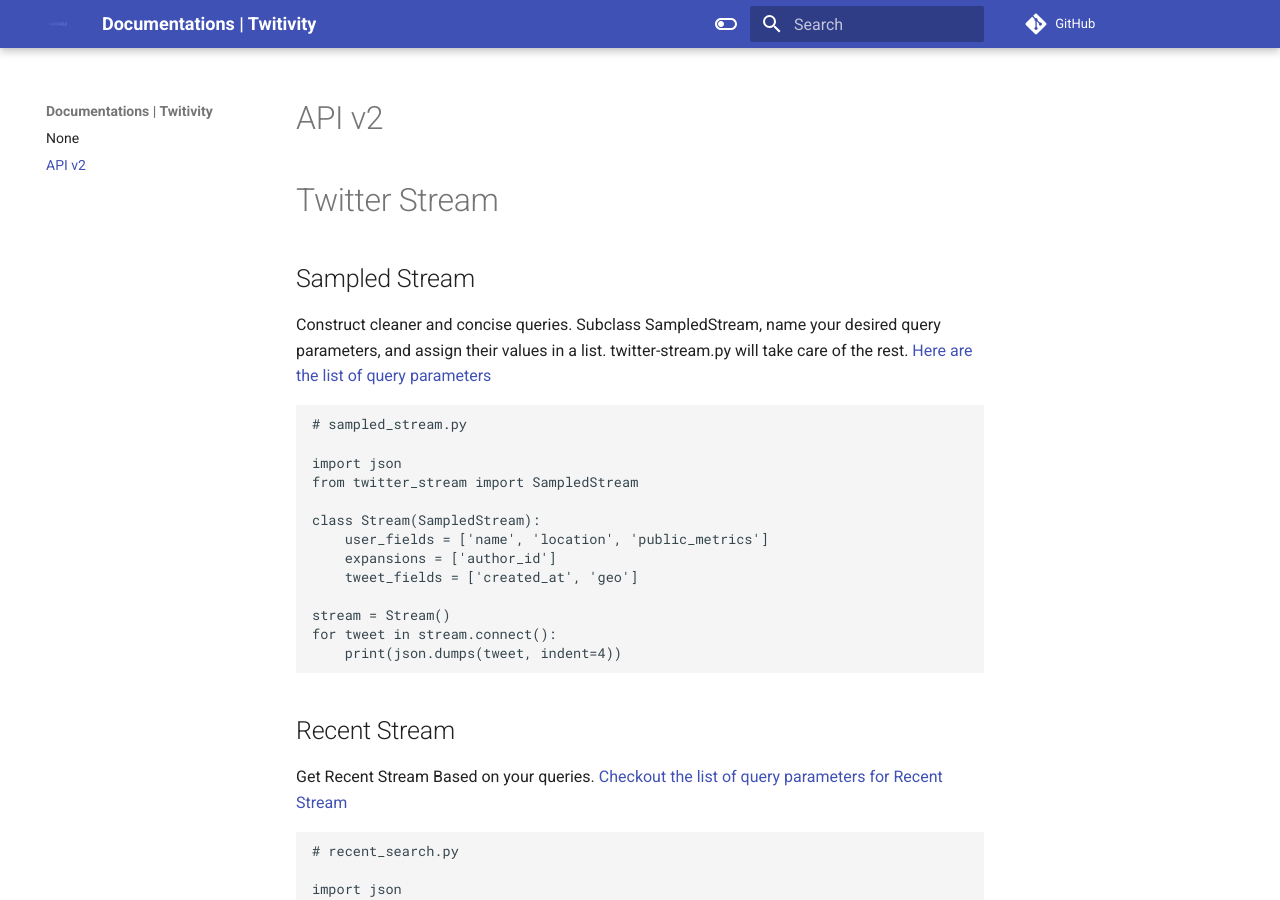
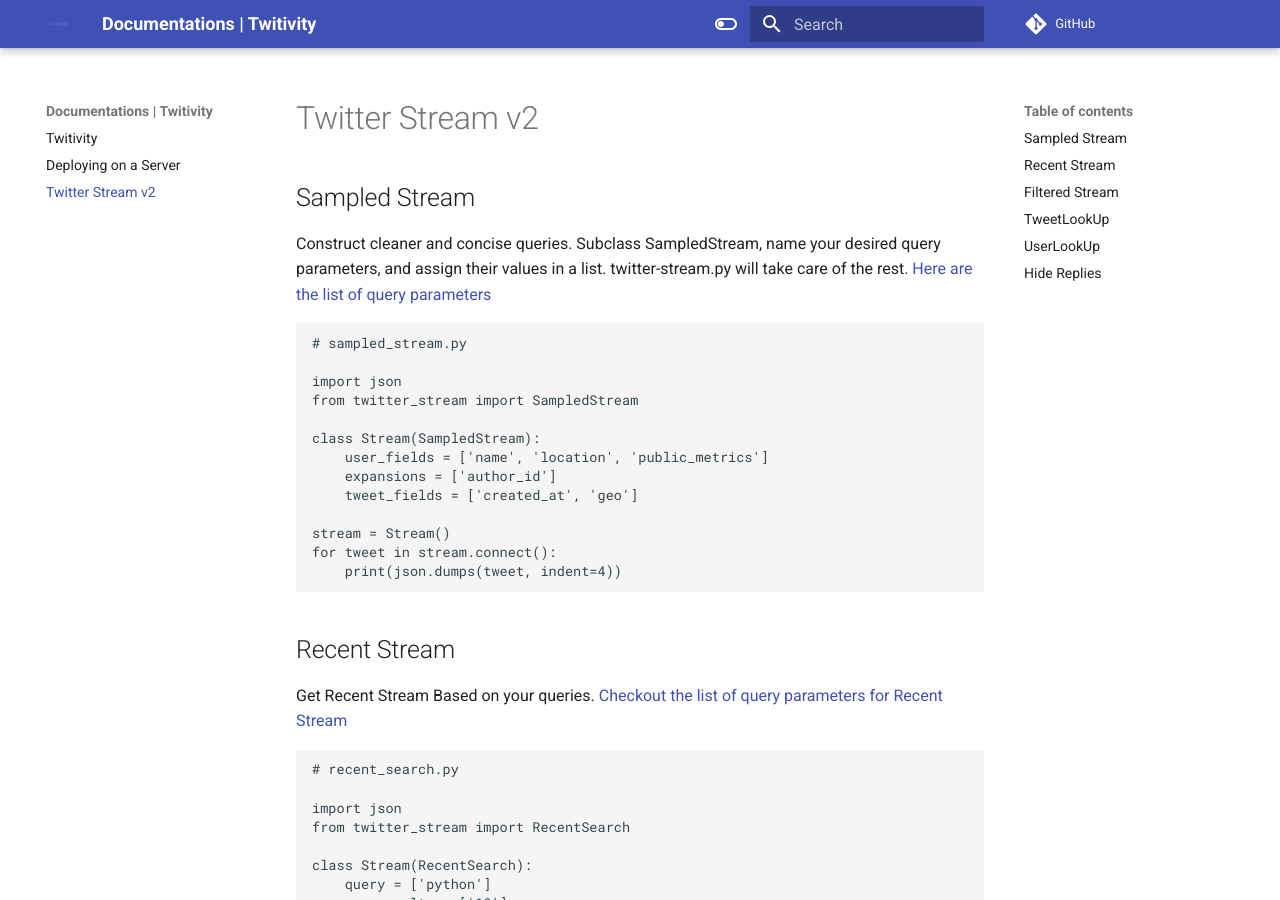
Before and after one commit to twitivity/twitivity.github.io, an MkDocs documentation site: the page built from _docs/twitter-stream.md, in a window 1280 px wide and 900 px high. Built offline with MkDocs 1.6.1 and Material for MkDocs 9.7.7, drawn with Linux system fonts in a browser that asks for light colours; comment, search, counter and statistics services are not loaded.

Commit message:
new docs

```diff
--- a/_docs/twitter-stream.md
+++ b/_docs/twitter-stream.md
@@ -1,6 +1,4 @@
-# API v2
-
-# Twitter Stream
+# Twitter Stream v2
 
 ## Sampled Stream
 
--- a/mkdocs.yml
+++ b/mkdocs.yml
@@ -6,8 +6,9 @@
 site_author: Saadman Rafat
 copyright: Twitivity
 nav:
-  - 'twitivity.md'
-  - 'twitter-stream.md'
+  - Twitivity: 'index.md'
+  - Deploying on a Server: 'twitivity-deploy.md'
+  - Twitter Stream v2: 'twitter-stream.md'
 theme:
   name: material
   icon:
```
Also changed, not shown: _docs/twitivity-deploy.md (added, +67 -0 lines).
